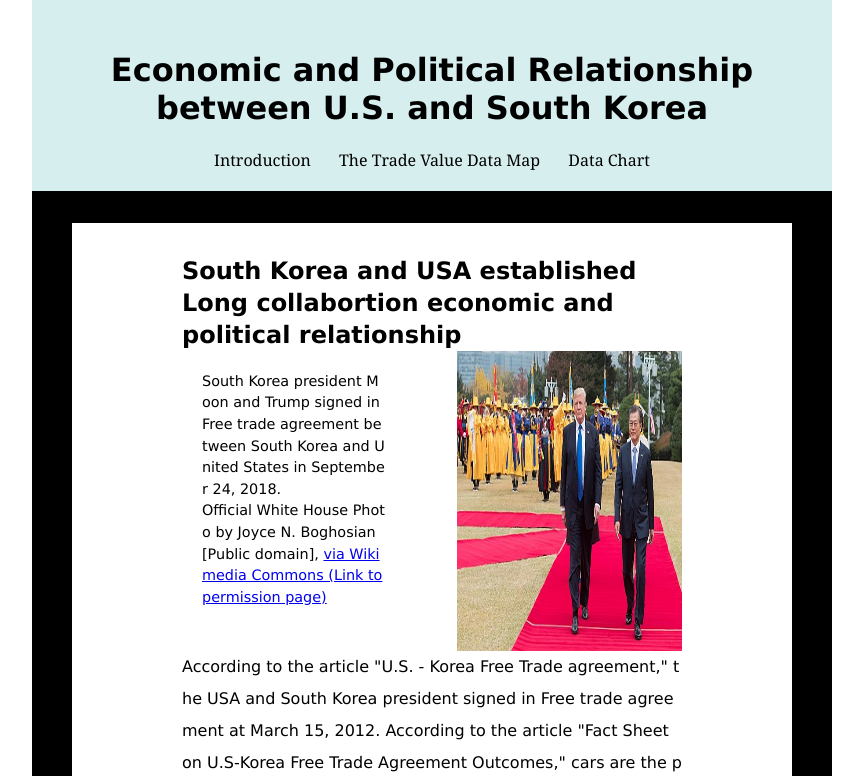
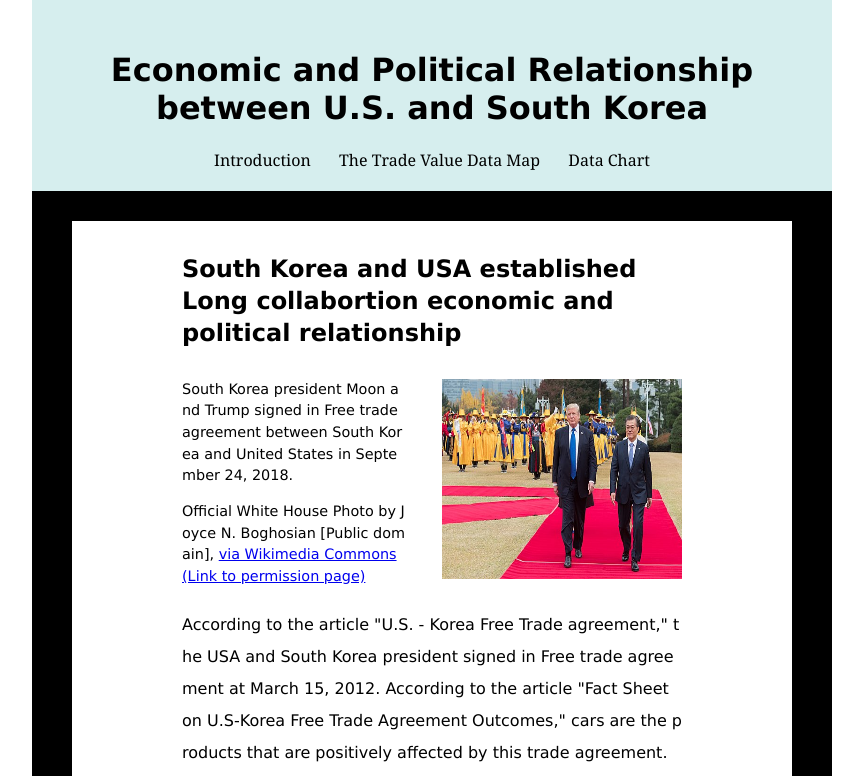
Before and after one commit to jamesmin94/Final-project, a plain HTML site: page index.html in a window 1280 px wide. Both pictures are taken after a click on the picture 502 px from the left and 500 px from the top of the page. Shown: the top 776 px of the page, without its empty margins (208-1071 px from the left). Drawn offline with nearby package versions, Linux system fonts and the light colour scheme.

Commit message:
Add files via upload

```diff
--- a/css/main123.css
+++ b/css/main123.css
@@ -45,7 +45,7 @@ body {
 section {
   width: 90%;
   background: white;
-  margin: 2em auto;
+  margin: 30px auto;
   padding: 2em;
 }
 
@@ -62,7 +62,7 @@ section p {
 
 #chart {
   width: 500px;
-  margin: 0 auto;
+  margin: 30px auto;
 }
 
 .content {
@@ -98,22 +98,21 @@ section p {
 
 .flex-container {
   width: 500px;
-  margin: 0 auto;
+  margin: 30px auto;
   display: flex;
   flex-flow: row wrap;
   justify-content: space-between;
 }
 
 .flex-container img {
-  width: 45%;
-  height: 300px;
+  width: 48%;
+  height: 200px;
 }
 
 .im-de {
   background: #ffffff;
-  padding: 20px;
   width: 45%;
-  height: 300px;
+  height: 200px;
   word-break : break-all;
   display: inline-block;
 }
@@ -122,6 +121,7 @@ section p {
   width: 100%;
   font-size: 0.9em;
   line-height: 1.5em;
+  margin-bottom: 1em;
 }
 
 @media only screen and (max-width: 800px) {
```
